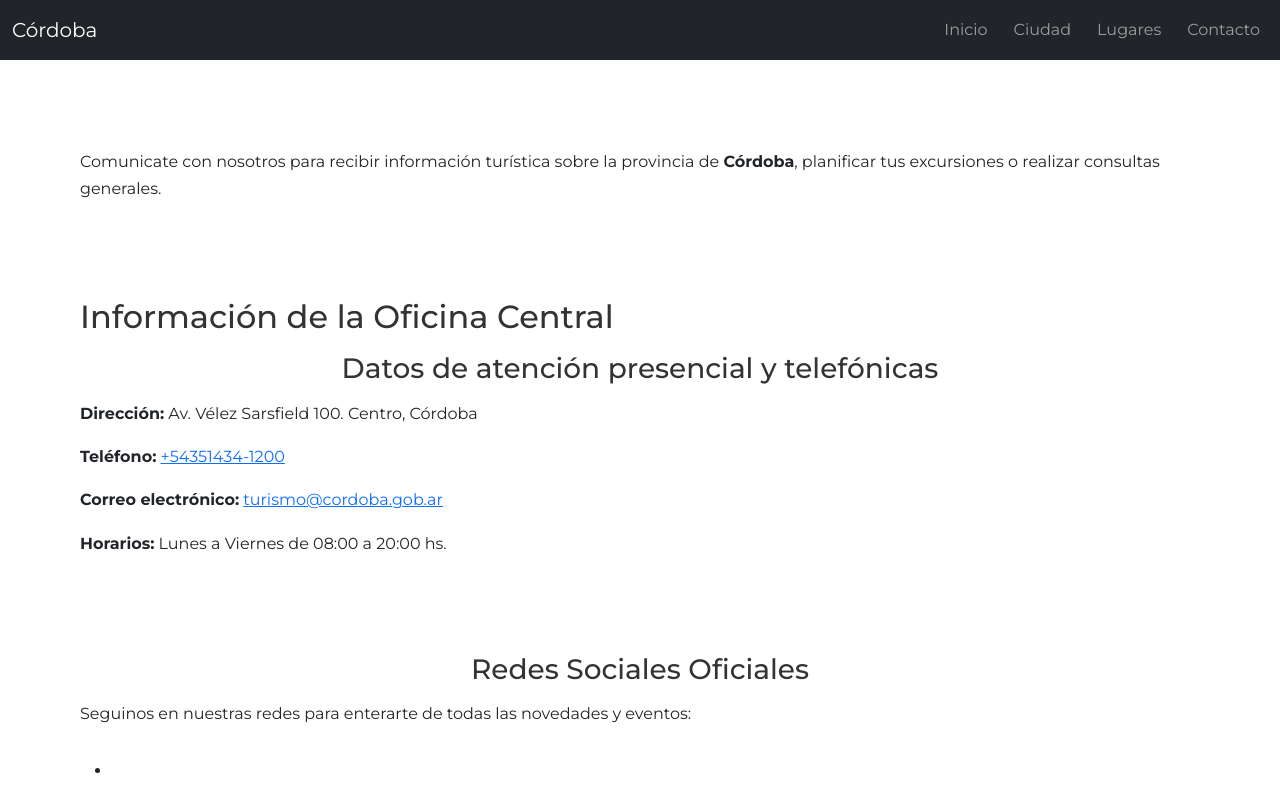
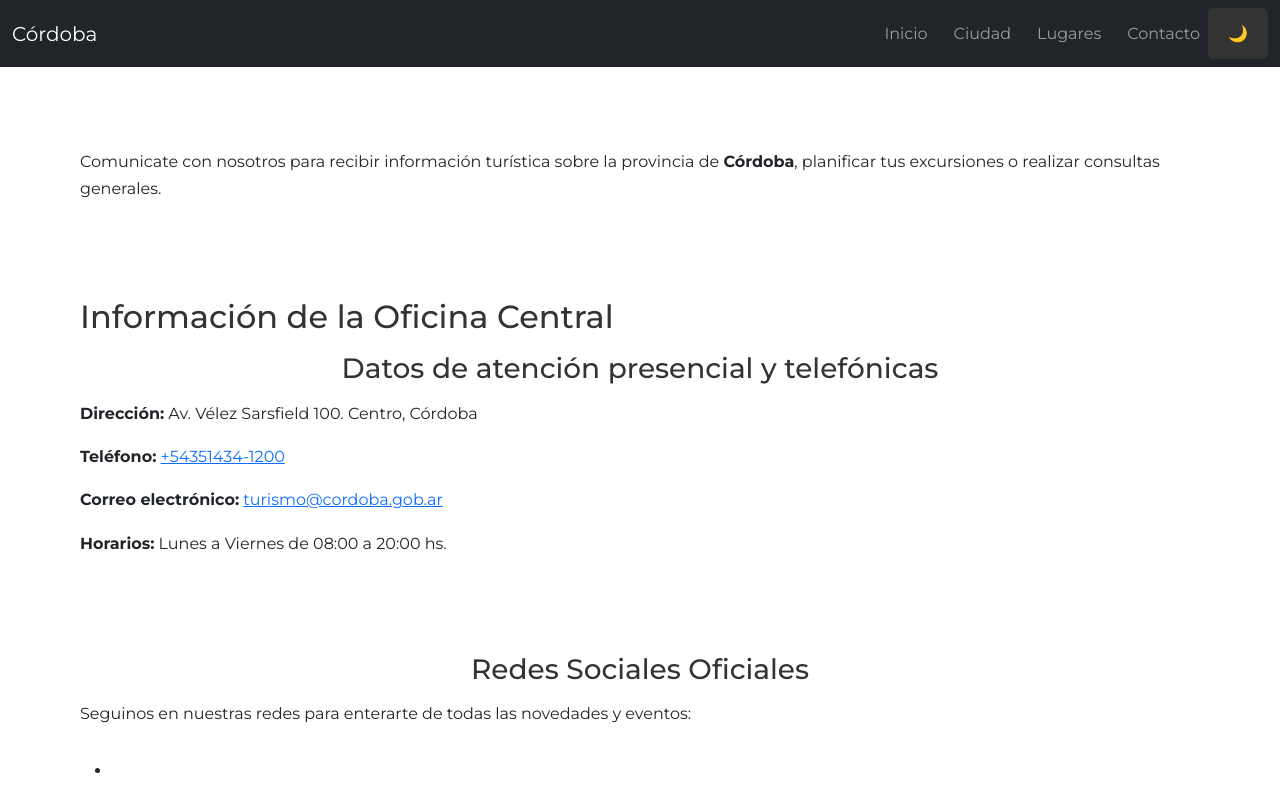
Before and after one commit to Arielojea/tp1-LT, a plain HTML site: page contacto.html in a window 1280 px wide. Shown: the top 802 px of the page. Drawn offline with nearby package versions, Linux system fonts and the light colour scheme.

Commit message:
cambio en contacto

```diff
--- a/contacto.html
+++ b/contacto.html
@@ -36,6 +36,7 @@
                         <li class="nav-item"><a class="nav-link" href="lugares.html">Lugares</a></li>
                         <li class="nav-item"><a class="nav-link" href="contacto.html">Contacto</a></li>
                     </ul>
+                    <button id="btn-modo">🌙</button>
                 </div>
             </div>
         </nav>
```
